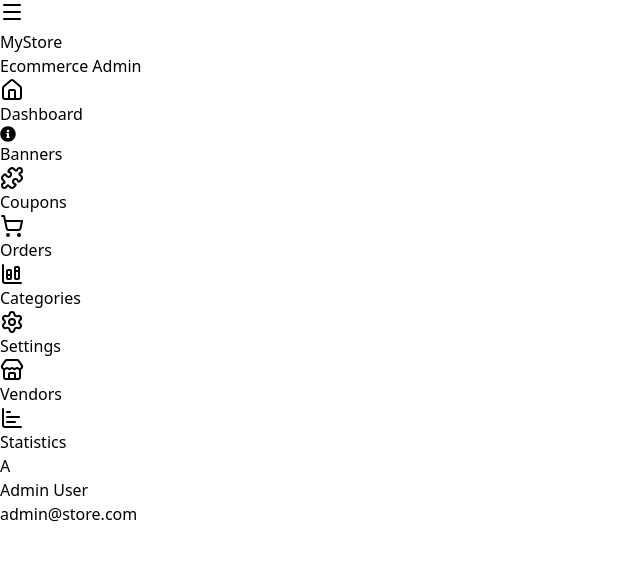
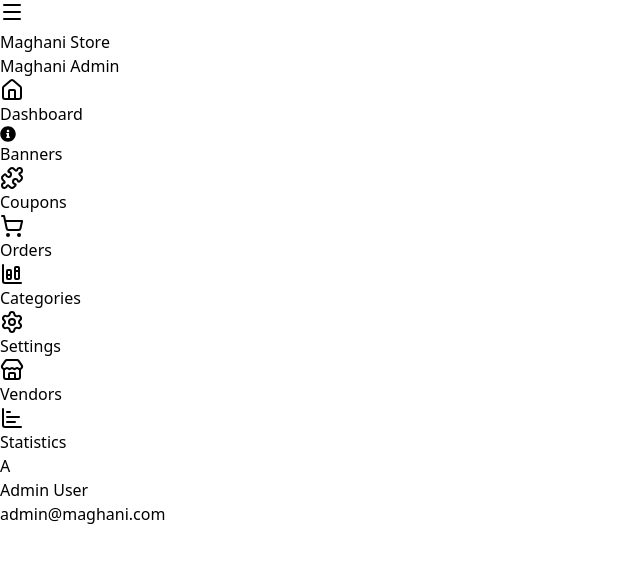
Before and after one commit to abdoBadawy74/Maghani-Dashboard, a React (Vite) app: page /analytics in a window 1280 px wide. Shown: the top 562 px of the page, without its empty margins (0-640 px from the left). Built offline with nearby package versions, Linux system fonts and the light colour scheme.

Commit message:
fix: update HTML doctype and title for consistency; modify brand name in Sidebar component

```diff
--- a/index.html
+++ b/index.html
@@ -1,10 +1,10 @@
-<!doctype html>
+<!DOCTYPE html>
 <html lang="en">
   <head>
     <meta charset="UTF-8" />
     <link rel="icon" type="image/svg+xml" href="/vite.svg" />
     <meta name="viewport" content="width=device-width, initial-scale=1.0" />
-    <title>maghani</title>
+    <title>Maghani Dashboard</title>
   </head>
   <body>
     <div id="root"></div>
--- a/src/App.jsx
+++ b/src/App.jsx
@@ -36,7 +36,7 @@ function App() {
     <DashboardLayout
       sidebarItems={sidebarItems}
       activePath={location.pathname}
-      brandName="MyStore"
+      brandName="Maghani Store"
     >
       <Routes>
 
@@ -51,27 +51,6 @@ function App() {
         <Route path="/vendors" element={<Vendors />} />
         <Route path="/vendors/overview" element={<VendorOverview />} />
         <Route path="/vendors/statistics" element={<VendorsStatistics />} />
-        {/* <Route path="/products" element={<Products />} />
-        <Route path="/orders" element={<Orders />} />
-        <Route path="/customers" element={<Customers />} />
-        <Route
-          path="/analytics"
-          element={
-            <div className="space-y-6">
-              <h1 className="text-3xl font-bold text-gray-900">Analytics</h1>
-              <p className="text-gray-600">Analytics page coming soon...</p>
-            </div>
-          }
-        />
-        <Route
-          path="/settings"
-          element={
-            <div className="space-y-6">
-              <h1 className="text-3xl font-bold text-gray-900">Settings</h1>
-              <p className="text-gray-600">Settings page coming soon...</p>
-            </div>
-          }
-        /> */}
       </Routes>
     </DashboardLayout>
   );
--- a/src/Components/SIdeBar.jsx
+++ b/src/Components/SIdeBar.jsx
@@ -22,7 +22,7 @@ export function Sidebar({ items, activePath, brandName = 'Dashboard' }) {
             >
                 <div className="p-6 border-b border-gray-200">
                     <h1 className="text-2xl font-bold text-gray-900">{brandName}</h1>
-                    <p className="text-sm text-gray-500 mt-1">Ecommerce Admin</p>
+                    <p className="text-sm text-gray-500 mt-1">Maghani Admin</p>
                 </div>
 
                 <nav className="flex-1 overflow-y-auto p-4">
@@ -56,8 +56,10 @@ export function Sidebar({ items, activePath, brandName = 'Dashboard' }) {
                             A
                         </div>
                         <div className="flex-1 min-w-0">
-                            <p className="text-sm font-medium text-gray-900 truncate">Admin User</p>
-                            <p className="text-xs text-gray-500 truncate">admin@store.com</p>
+                            <p className="text-sm font-medium text-gray-900 truncate">
+                                Admin User
+                            </p>
+                            <p className="text-xs text-gray-500 truncate">admin@maghani.com</p>
                         </div>
                     </div>
                 </div>
```
